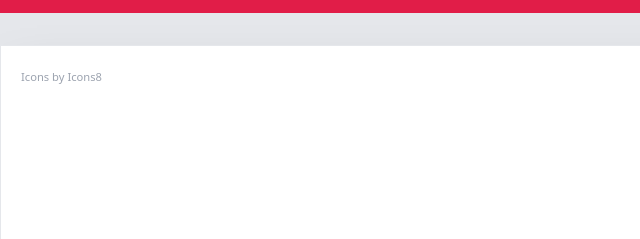
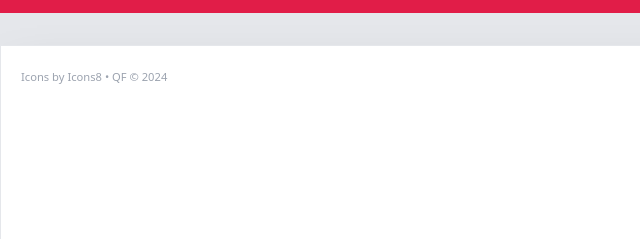
Before and after one commit to eldritch-quinn/comp-1073-online-pokedex, a plain HTML site: page index.html in a window 1280 px wide. Shown: the part 220-459 px from the top of the page, 0-640 px from the left. Drawn offline with nearby package versions, Linux system fonts and the light colour scheme; no server answers.

Commit message:
added my name to the bottom

```diff
--- a/index.html
+++ b/index.html
@@ -60,7 +60,7 @@
         </ul>
     </main>
     <footer class="bg-white border p-5 z-40 shadow-2xl h-full">
-      <p class="text-sm text-gray-400"><small>Icons by <a href="icons8.com">Icons8</a></small></p>
+      <p class="text-sm text-gray-400"><small>Icons by <a href="icons8.com">Icons8</a> • QF © 2024</small></p>
     </footer>
   </body>
 </html>
```
